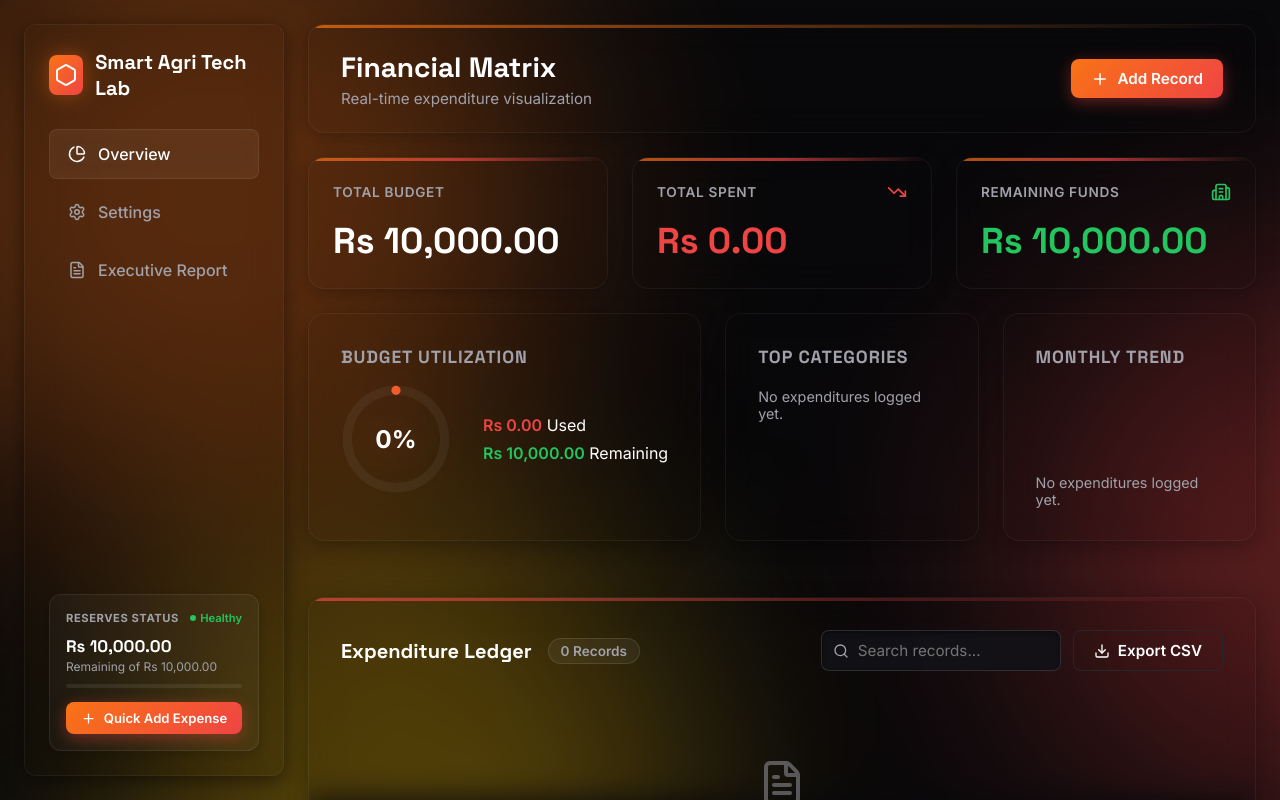
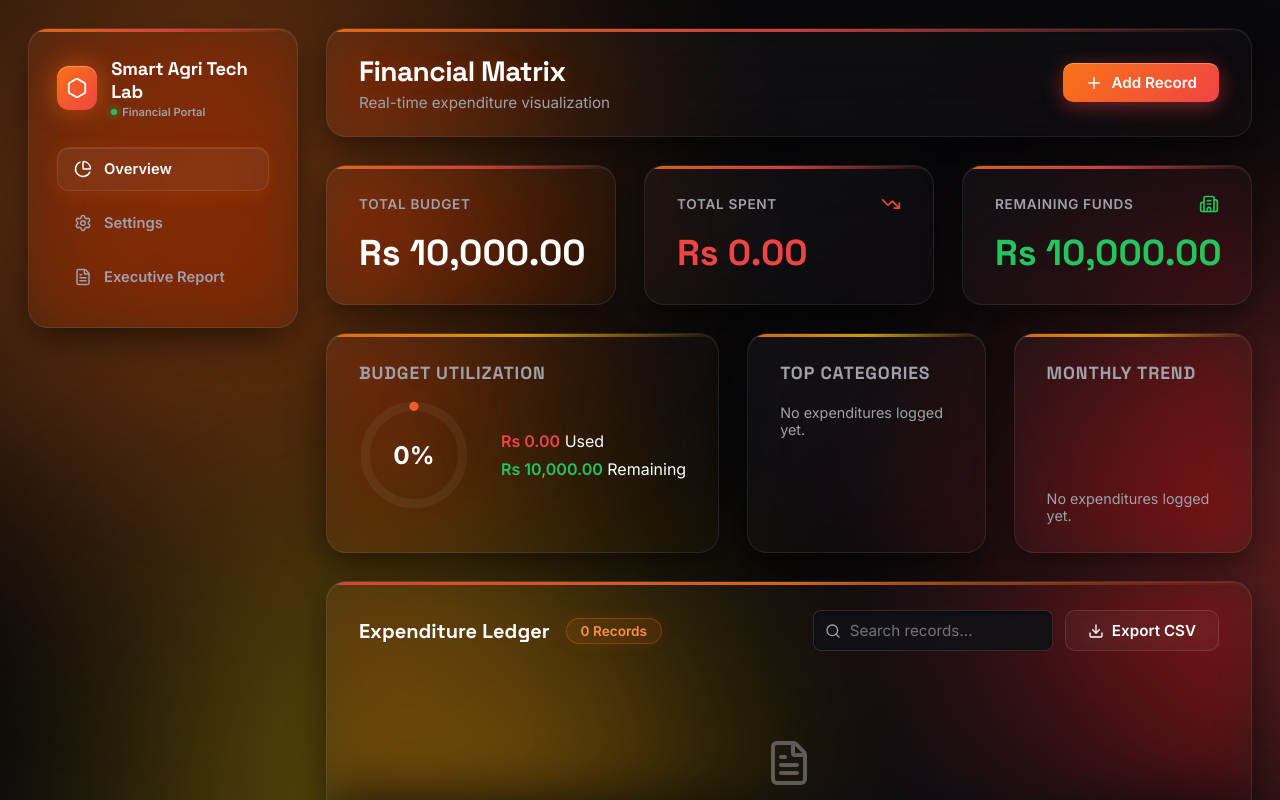
Before and after one commit to Faheem2641/lab-ledger, a Next.js app: page / in a window 1280 px wide. Shown: the top 800 px of the page. Built offline with nearby package versions, Linux system fonts and the light colour scheme.

Commit message:
Update website

```diff
--- a/src/app/globals.css
+++ b/src/app/globals.css
@@ -62,61 +62,78 @@ body {
 .app-container {
   display: flex;
   min-height: 100vh;
-  padding: 24px;
-  gap: 24px;
-  max-width: 1400px;
+  padding: 28px;
+  gap: 28px;
+  max-width: 1440px;
   margin: 0 auto;
 }
 
 /* Sidebar */
 .sidebar {
-  width: 260px;
-  background: var(--card-bg);
-  backdrop-filter: blur(16px);
-  border: 1px solid rgba(255, 255, 255, 0.05);
-  border-radius: 12px;
-  padding: 24px;
+  width: 270px;
+  background: linear-gradient(145deg, rgba(255, 255, 255, 0.04) 0%, rgba(255, 255, 255, 0.01) 100%);
+  backdrop-filter: blur(28px) saturate(190%);
+  -webkit-backdrop-filter: blur(28px) saturate(190%);
+  border: 1px solid rgba(255, 255, 255, 0.08);
+  border-radius: 20px;
+  padding: 28px;
   display: flex;
   flex-direction: column;
-  justify-content: space-between;
+  gap: 28px;
   position: sticky;
-  top: 24px;
-  height: calc(100vh - 48px);
-  box-shadow: 0 4px 20px rgba(0,0,0,0.5);
+  top: 28px;
+  height: fit-content;
+  box-shadow: 0 16px 40px -10px rgba(0, 0, 0, 0.7), inset 0 1px 0 rgba(255, 255, 255, 0.1);
   z-index: 10;
+  overflow: hidden;
+}
+
+.sidebar::before {
+  content: '';
+  position: absolute;
+  top: 0; left: 0; right: 0; height: 3px;
+  background: linear-gradient(90deg, var(--accent-1), var(--accent-2), transparent);
+  opacity: 0.85;
 }
 
 .brand {
   display: flex;
   align-items: center;
-  gap: 12px;
+  gap: 14px;
 }
 
 .brand-icon {
-  width: 40px; height: 40px;
-  border-radius: 8px;
+  width: 44px; height: 44px;
+  border-radius: 12px;
   /* Glowing Brand Icon */
   background: linear-gradient(135deg, var(--accent-1), var(--accent-2));
-  box-shadow: 0 0 20px rgba(249, 115, 22, 0.4);
+  box-shadow: 0 0 25px rgba(249, 115, 22, 0.5), inset 0 1px 0 rgba(255, 255, 255, 0.3);
   display: flex; align-items: center; justify-content: center;
   color: white;
+  transition: transform 0.3s cubic-bezier(0.4, 0, 0.2, 1);
+}
+
+.sidebar:hover .brand-icon {
+  transform: rotate(12deg) scale(1.05);
 }
 
 .brand-text {
   font-family: 'Space Grotesk', sans-serif;
-  font-size: 1.25rem;
+  font-size: 1.15rem;
   font-weight: 700;
   color: var(--text-primary);
+  letter-spacing: -0.01em;
 }
 
-.nav { display: flex; flex-direction: column; gap: 8px; }
+.nav { display: flex; flex-direction: column; gap: 10px; }
 
 .nav-item {
   display: flex; align-items: center; gap: 12px;
-  padding: 14px 18px;
-  border-radius: 8px;
+  padding: 12px 16px;
+  border-radius: 12px;
   color: var(--text-secondary);
-  font-weight: 500;
+  font-weight: 600;
+  font-size: 0.92rem;
   cursor: pointer;
   transition: all 0.3s cubic-bezier(0.4, 0, 0.2, 1);
   position: relative;
@@ -124,34 +141,36 @@ body {
 }
 
 .nav-item:hover {
-  background: rgba(255,255,255,0.03);
+  background: rgba(255, 255, 255, 0.04);
   color: var(--text-primary);
+  border-color: rgba(255, 255, 255, 0.08);
+  transform: translateX(4px);
 }
 
 .nav-item.active {
-  background: linear-gradient(90deg, rgba(249, 115, 22, 0.1) 0%, rgba(249, 115, 22, 0.02) 100%);
-  color: #fff;
-  border: 1px solid rgba(249, 115, 22, 0.2);
-  border-left: 4px solid var(--accent-1);
-  box-shadow: inset 0 0 20px rgba(249, 115, 22, 0.05);
+  background: linear-gradient(90deg, rgba(249, 115, 22, 0.16) 0%, rgba(239, 68, 68, 0.04) 100%);
+  color: #ffffff;
+  border: 1px solid rgba(249, 115, 22, 0.3);
+  box-shadow: 0 4px 20px rgba(249, 115, 22, 0.15), inset 0 1px 0 rgba(255, 255, 255, 0.1);
 }
 
 /* Main Content */
 .main-content {
   flex: 1;
-  display: flex; flex-direction: column; gap: 24px;
-  padding-bottom: 40px;
+  display: flex; flex-direction: column; gap: 28px;
+  padding-bottom: 48px;
   z-index: 10;
 }
 
 .header {
   display: flex; justify-content: space-between; align-items: center;
-  background: var(--card-bg);
-  backdrop-filter: blur(16px);
+  background: linear-gradient(145deg, rgba(255, 255, 255, 0.04) 0%, rgba(255, 255, 255, 0.01) 100%);
+  backdrop-filter: blur(28px) saturate(190%);
+  -webkit-backdrop-filter: blur(28px) saturate(190%);
   padding: 24px 32px;
-  border-radius: 16px;
-  border: 1px solid rgba(255, 255, 255, 0.05);
-  box-shadow: 0 4px 20px rgba(0,0,0,0.3);
+  border-radius: 20px;
+  border: 1px solid rgba(255, 255, 255, 0.08);
+  box-shadow: 0 12px 35px rgba(0,0,0,0.5), inset 0 1px 0 rgba(255, 255, 255, 0.08);
   position: relative;
   overflow: hidden;
 }
@@ -159,44 +178,58 @@ body {
   content: '';
   position: absolute;
   top: 0; left: 0; right: 0; height: 3px;
-  background: linear-gradient(90deg, var(--accent-1), transparent);
-  opacity: 0.7;
+  background: linear-gradient(90deg, var(--accent-1), var(--accent-2), transparent);
+  opacity: 0.85;
 }
 
-.header-title { font-family: 'Space Grotesk', sans-serif; font-size: 1.75rem; font-weight: 700; }
+.header-title {
+  font-family: 'Space Grotesk', sans-serif;
+  font-size: 1.75rem;
+  font-weight: 700;
+  letter-spacing: -0.02em;
+  text-shadow: 0 0 20px rgba(249, 115, 22, 0.2);
+}
 .header-subtitle { color: var(--text-secondary); margin-top: 4px; font-size: 0.95rem; }
 
 .btn {
-  padding: 10px 20px;
-  border-radius: 8px;
+  padding: 10px 22px;
+  border-radius: 10px;
   font-weight: 600; font-size: 0.95rem;
   cursor: pointer;
   display: inline-flex; align-items: center; gap: 8px;
-  transition: all 0.2s; border: none; font-family: inherit;
+  transition: all 0.3s cubic-bezier(0.4, 0, 0.2, 1); border: none; font-family: inherit;
 }
 .btn-primary {
   background: linear-gradient(135deg, var(--accent-1), var(--accent-2));
   color: white;
-  /* The Button Glow */
-  box-shadow: 0 4px 15px rgba(239, 68, 68, 0.4);
+  box-shadow: 0 4px 20px rgba(239, 68, 68, 0.45), inset 0 1px 0 rgba(255, 255, 255, 0.3);
 }
 .btn-primary:hover {
+  transform: translateY(-2px) scale(1.02);
+  box-shadow: 0 8px 25px rgba(249, 115, 22, 0.6), inset 0 1px 0 rgba(255, 255, 255, 0.4);
+}
+.btn-secondary {
+  background: rgba(255, 255, 255, 0.03);
+  border: 1px solid rgba(255, 255, 255, 0.12);
+  color: var(--text-primary);
+  backdrop-filter: blur(12px);
+}
+.btn-secondary:hover {
+  background: rgba(255, 255, 255, 0.08);
+  border-color: rgba(255, 255, 255, 0.2);
   transform: translateY(-2px);
-  box-shadow: 0 6px 20px rgba(249, 115, 22, 0.6);
 }
-.btn-secondary { background: transparent; border: 1px solid var(--border); color: var(--text-primary); }
-.btn-secondary:hover { background: rgba(255,255,255,0.05); }
 
 /* Stats Cards */
-.stats-grid { display: grid; grid-template-columns: repeat(3, 1fr); gap: 24px; }
+.stats-grid { display: grid; grid-template-columns: repeat(3, 1fr); gap: 28px; }
 
 .stat-card {
-  background: var(--card-bg);
-  backdrop-filter: blur(16px);
-  padding: 24px;
-  border-radius: 16px;
-  border: 1px solid rgba(255, 255, 255, 0.05);
-  box-shadow: 0 4px 20px rgba(0,0,0,0.3);
+  background: linear-gradient(145deg, rgba(255, 255, 255, 0.04) 0%, rgba(255, 255, 255, 0.01) 100%);
+  backdrop-filter: blur(28px) saturate(190%);
+  padding: 28px 32px;
+  border-radius: 20px;
+  border: 1px solid rgba(255, 255, 255, 0.08);
+  box-shadow: 0 12px 35px rgba(0,0,0,0.5), inset 0 1px 0 rgba(255, 255, 255, 0.08);
   display: flex; flex-direction: column; gap: 16px;
   transition: all 0.3s cubic-bezier(0.4, 0, 0.2, 1);
   position: relative;
@@ -208,13 +241,13 @@ body {
   position: absolute;
   top: 0; left: 0; right: 0; height: 3px;
   background: linear-gradient(90deg, var(--accent-1), var(--accent-2), transparent);
-  opacity: 0.7;
+  opacity: 0.85;
 }
 
 .stat-card:hover {
-  transform: translateY(-4px);
-  border-color: rgba(249, 115, 22, 0.3);
-  box-shadow: 0 8px 30px rgba(249, 115, 22, 0.15);
+  transform: translateY(-5px) scale(1.01);
+  border-color: rgba(249, 115, 22, 0.35);
+  box-shadow: 0 20px 45px -10px rgba(249, 115, 22, 0.2), inset 0 1px 0 rgba(255, 255, 255, 0.12);
 }
 
 .stat-header { display: flex; justify-content: space-between; align-items: center; }
@@ -224,19 +257,36 @@ body {
 /* Analytics Section */
 .analytics-section {
   display: flex;
-  gap: 24px;
-  margin-bottom: 32px;
+  gap: 28px;
+  margin-bottom: 0;
 }
 @media (max-width: 1024px) {
   .analytics-section { flex-direction: column; }
 }
 .analytics-card {
-  background: var(--card-bg);
-  backdrop-filter: blur(16px);
-  padding: 32px;
-  border-radius: 16px;
-  border: 1px solid rgba(255, 255, 255, 0.05);
-  box-shadow: 0 4px 20px rgba(0,0,0,0.3);
+  background: linear-gradient(145deg, rgba(255, 255, 255, 0.04) 0%, rgba(255, 255, 255, 0.01) 100%);
+  backdrop-filter: blur(28px) saturate(190%);
+  -webkit-backdrop-filter: blur(28px) saturate(190%);
+  padding: 28px 32px;
+  border-radius: 20px;
+  border: 1px solid rgba(255, 255, 255, 0.08);
+  box-shadow: 0 12px 35px rgba(0,0,0,0.5), inset 0 1px 0 rgba(255, 255, 255, 0.08);
+  transition: all 0.3s cubic-bezier(0.4, 0, 0.2, 1);
+  position: relative;
+  overflow: hidden;
+}
+
+.analytics-card::before {
+  content: '';
+  position: absolute;
+  top: 0; left: 0; right: 0; height: 3px;
+  background: linear-gradient(90deg, var(--accent-1), var(--accent-3), transparent);
+  opacity: 0.85;
+}
+
+.analytics-card:hover {
+  border-color: rgba(249, 115, 22, 0.25);
+  box-shadow: 0 16px 40px -10px rgba(0,0,0,0.6), inset 0 1px 0 rgba(255, 255, 255, 0.12);
 }
 .analytics-title {
   font-family: 'Space Grotesk', sans-serif;
@@ -281,12 +331,13 @@ body {
 
 /* Table Panel */
 .data-panel {
-  background: var(--card-bg);
-  backdrop-filter: blur(16px);
-  border-radius: 16px;
-  border: 1px solid rgba(255, 255, 255, 0.05);
-  padding: 32px;
-  box-shadow: 0 4px 20px rgba(0,0,0,0.3);
+  background: linear-gradient(145deg, rgba(255, 255, 255, 0.04) 0%, rgba(255, 255, 255, 0.01) 100%);
+  backdrop-filter: blur(28px) saturate(190%);
+  -webkit-backdrop-filter: blur(28px) saturate(190%);
+  border-radius: 20px;
+  border: 1px solid rgba(255, 255, 255, 0.08);
+  padding: 28px 32px;
+  box-shadow: 0 12px 35px rgba(0,0,0,0.5), inset 0 1px 0 rgba(255, 255, 255, 0.08);
   position: relative;
   overflow: hidden;
 }
@@ -294,17 +345,18 @@ body {
   content: '';
   position: absolute;
   top: 0; left: 0; right: 0; height: 3px;
-  background: linear-gradient(90deg, var(--accent-2), transparent);
-  opacity: 0.7;
+  background: linear-gradient(90deg, var(--accent-2), var(--accent-1), transparent);
+  opacity: 0.85;
 }
 
 .data-panel-header { display: flex; justify-content: space-between; align-items: center; margin-bottom: 24px; }
 .data-panel-title { font-family: 'Space Grotesk', sans-serif; font-size: 1.25rem; font-weight: 700; }
 
 .badge {
-  background: rgba(255,255,255,0.05); padding: 4px 12px; border-radius: 999px;
-  border: 1px solid rgba(255,255,255,0.1);
-  font-size: 0.85rem; font-weight: 600; color: var(--text-secondary);
+  background: rgba(249, 115, 22, 0.1); padding: 4px 14px; border-radius: 999px;
+  border: 1px solid rgba(249, 115, 22, 0.3);
+  font-size: 0.85rem; font-weight: 600; color: #fb923c;
+  box-shadow: 0 0 15px rgba(249, 115, 22, 0.1);
 }
 
 .input-field {
@@ -339,40 +391,59 @@ body {
   grid-template-columns: 1fr 2fr 2fr 1.5fr 120px;
   align-items: center;
   padding: 16px;
-  border-bottom: 1px solid var(--border);
-  transition: background 0.2s;
+  border-bottom: 1px solid rgba(255, 255, 255, 0.06);
+  transition: all 0.2s cubic-bezier(0.4, 0, 0.2, 1);
+  border-radius: 10px;
 }
-.grid-row:hover:not(.grid-header) { background: rgba(255,255,255,0.02); }
+.grid-row:hover:not(.grid-header) {
+  background: linear-gradient(90deg, rgba(255, 255, 255, 0.04) 0%, rgba(255, 255, 255, 0.01) 100%);
+  transform: translateX(2px);
+}
 
 .cell-date { color: var(--text-secondary); font-size: 0.9rem; }
 .cell-item { font-weight: 600; color: var(--text-primary); }
 .cell-details { color: var(--text-secondary); font-size: 0.9rem; display: flex; align-items: center; gap: 6px; }
 .cell-amount { font-family: 'Space Grotesk', sans-serif; font-size: 1.1rem; font-weight: 700; text-align: right; }
 
-.cat-badge {
+.cat-badge, .receipt-badge {
   font-size: 0.65rem;
   font-weight: 700;
   text-transform: uppercase;
-  padding: 2px 8px;
+  padding: 3px 10px;
   border-radius: 999px;
   letter-spacing: 0.05em;
   white-space: nowrap;
+  box-shadow: 0 2px 8px rgba(0,0,0,0.3);
 }
-.cat-hardware { background: rgba(59, 130, 246, 0.2); color: #60a5fa; border: 1px solid rgba(59, 130, 246, 0.4); }
-.cat-consumables { background: rgba(16, 185, 129, 0.2); color: #34d399; border: 1px solid rgba(16, 185, 129, 0.4); }
-.cat-software { background: rgba(139, 92, 246, 0.2); color: #a78bfa; border: 1px solid rgba(139, 92, 246, 0.4); }
-.cat-services { background: rgba(249, 115, 22, 0.2); color: #fb923c; border: 1px solid rgba(249, 115, 22, 0.4); }
-.cat-travel { background: rgba(236, 72, 153, 0.2); color: #f472b6; border: 1px solid rgba(236, 72, 153, 0.4); }
-.cat-other { background: rgba(156, 163, 175, 0.2); color: #9ca3af; border: 1px solid rgba(156, 163, 175, 0.4); }
+.cat-hardware { background: rgba(59, 130, 246, 0.15); color: #60a5fa; border: 1px solid rgba(59, 130, 246, 0.35); }
+.cat-consumables { background: rgba(16, 185, 129, 0.15); color: #34d399; border: 1px solid rgba(16, 185, 129, 0.35); }
+.cat-software { background: rgba(139, 92, 246, 0.15); color: #a78bfa; border: 1px solid rgba(139, 92, 246, 0.35); }
+.cat-services { background: rgba(249, 115, 22, 0.15); color: #fb923c; border: 1px solid rgba(249, 115, 22, 0.35); }
+.cat-travel { background: rgba(236, 72, 153, 0.15); color: #f472b6; border: 1px solid rgba(236, 72, 153, 0.35); }
+.cat-other { background: rgba(156, 163, 175, 0.15); color: #9ca3af; border: 1px solid rgba(156, 163, 175, 0.35); }
+
+.receipt-badge {
+  background: rgba(59, 130, 246, 0.15);
+  color: #60a5fa;
+  border: 1px solid rgba(59, 130, 246, 0.35);
+  display: inline-flex;
+  align-items: center;
+  gap: 4px;
+}
 
 .action-btn {
-  background: transparent; border: 1px solid transparent;
-  width: 32px; height: 32px; border-radius: 6px;
+  background: rgba(255,255,255,0.03); border: 1px solid rgba(255,255,255,0.08);
+  width: 34px; height: 34px; border-radius: 8px;
   display: flex; align-items: center; justify-content: center;
-  color: var(--text-secondary); cursor: pointer; transition: all 0.2s;
+  color: var(--text-secondary); cursor: pointer; transition: all 0.2s cubic-bezier(0.4, 0, 0.2, 1);
 }
-.action-btn:hover { background: rgba(255,255,255,0.05); border-color: rgba(255,255,255,0.1); color: var(--text-primary); }
-.act.file-label:hover { background: rgba(59, 130, 246, 0.1); border-color: rgba(59, 130, 246, 0.5); }
+.action-btn:hover {
+  background: rgba(249, 115, 22, 0.15);
+  border-color: rgba(249, 115, 22, 0.4);
+  color: #ffffff;
+  transform: scale(1.08);
+  box-shadow: 0 0 12px rgba(249, 115, 22, 0.3);
+}
 .file-text { font-size: 0.9rem; color: var(--text-secondary); }
 .file-text strong { color: var(--text-primary); }
 
@@ -462,11 +533,23 @@ body {
   display: flex; align-items: center; justify-content: center; z-index: 100;
 }
 .modal-content {
-  background: var(--card-bg); width: 100%; max-width: 500px;
-  backdrop-filter: blur(24px);
-  border-radius: 16px; padding: 32px;
-  border: 1px solid rgba(255, 255, 255, 0.1);
-  box-shadow: 0 25px 50px -12px rgba(0,0,0,0.8);
+  background: linear-gradient(145deg, rgba(18, 18, 24, 0.95), rgba(10, 10, 14, 0.98));
+  width: 100%; max-width: 500px;
+  backdrop-filter: blur(32px) saturate(200%);
+  -webkit-backdrop-filter: blur(32px) saturate(200%);
+  border-radius: 20px; padding: 32px;
+  border: 1px solid rgba(255, 255, 255, 0.12);
+  box-shadow: 0 30px 60px -12px rgba(0,0,0,0.9), inset 0 1px 0 rgba(255, 255, 255, 0.15);
+  position: relative;
+  overflow: hidden;
+}
+
+.modal-content::before {
+  content: '';
+  position: absolute;
+  top: 0; left: 0; right: 0; height: 3px;
+  background: linear-gradient(90deg, var(--accent-1), var(--accent-2));
+  opacity: 0.9;
 }
 .modal-header { display: flex; justify-content: space-between; align-items: center; margin-bottom: 24px; }
 .modal-title { font-family: 'Space Grotesk', sans-serif; font-size: 1.25rem; font-weight: 700; }
--- a/src/app/page.tsx
+++ b/src/app/page.tsx
@@ -339,15 +339,20 @@ export default function LabBudgetTracker() {
       <div className="app-container">
       {/* Sidebar */}
       <aside className="sidebar">
-        <div>
         <div className="brand">
           <div className="brand-icon">
-              <Hexagon size={24} />
+            <Hexagon size={22} />
           </div>
+          <div>
             <div className="brand-text">Smart Agri Tech Lab</div>
+            <div style={{ fontSize: '0.7rem', color: 'var(--text-secondary)', display: 'flex', alignItems: 'center', gap: '5px', marginTop: '2px', fontWeight: 600 }}>
+              <span style={{ width: '6px', height: '6px', borderRadius: '50%', background: 'var(--success)', boxShadow: '0 0 8px var(--success)' }} />
+              Financial Portal
+            </div>
+          </div>
         </div>
 
-          <nav className="nav" style={{ marginTop: '28px' }}>
+        <nav className="nav">
           <div className="nav-item active">
             <PieChart size={18} />
             <span>Overview</span>
@@ -361,39 +366,6 @@ export default function LabBudgetTracker() {
             <span>{isGeneratingPDF ? "Generating PDF..." : "Executive Report"}</span>
           </div>
         </nav>
-        </div>
-
-        {/* Sidebar Bottom Widget: Financial Health & Quick Shortcut */}
-        <div className="sidebar-footer-card">
-          <div style={{ display: 'flex', alignItems: 'center', justifyContent: 'space-between', marginBottom: '10px' }}>
-            <span style={{ fontSize: '0.7rem', fontWeight: 700, textTransform: 'uppercase', letterSpacing: '0.05em', color: 'var(--text-secondary)' }}>Reserves Status</span>
-            <span style={{ fontSize: '0.7rem', color: amountLeft < 0 ? 'var(--danger)' : 'var(--success)', fontWeight: 600, display: 'inline-flex', alignItems: 'center', gap: '4px' }}>
-              <span style={{ width: '6px', height: '6px', borderRadius: '50%', background: amountLeft < 0 ? 'var(--danger)' : 'var(--success)' }} />
-              {amountLeft < 0 ? 'Over Budget' : 'Healthy'}
-            </span>
-          </div>
-
-          <div style={{ marginBottom: '10px' }}>
-            <div style={{ fontSize: '1.05rem', fontWeight: 700, fontFamily: "'Space Grotesk', sans-serif" }}>
-              {formatCurrency(amountLeft)}
-            </div>
-            <div style={{ fontSize: '0.75rem', color: 'var(--text-secondary)', marginTop: '2px' }}>
-              Remaining of {formatCurrency(totalBudget)}
-            </div>
-          </div>
-
-          <div style={{ height: '4px', background: 'rgba(255,255,255,0.08)', borderRadius: '2px', overflow: 'hidden', marginBottom: '14px' }}>
-            <div style={{ height: '100%', width: `${spentPct}%`, background: 'linear-gradient(90deg, var(--accent-1), var(--accent-2))' }} />
-          </div>
-
-          <button
-            className="btn btn-primary"
-            onClick={() => setIsAddOpen(true)}
-            style={{ width: '100%', justifyContent: 'center', fontSize: '0.82rem', padding: '8px 10px' }}
-          >
-            <Plus size={15} /> Quick Add Expense
-          </button>
-        </div>
       </aside>
 
       {/* Main Interface */}
@@ -544,7 +516,7 @@ export default function LabBudgetTracker() {
             <div className="grid-table" style={{ marginTop: '24px' }}>
               <div className="grid-header">
                 <div>Date</div>
-                <div>Asset / Material on which money is being spent</div>
+                <div>Asset / Material</div>
                 <div>Reference ID</div>
                 <div style={{ textAlign: 'right' }}>Amount</div>
                 <div style={{ textAlign: 'center' }}>Actions</div>
@@ -554,14 +526,16 @@ export default function LabBudgetTracker() {
                   <div className="grid-row" key={p.id}>
                     <div className="cell-date">{new Date(p.date).toLocaleDateString()}</div>
                     <div className="cell-item">
-                      <div style={{ display: 'flex', alignItems: 'center', gap: '8px', flexWrap: 'wrap' }}>
-                        <span>{p.item}</span>
+                      <div style={{ fontSize: '0.95rem', fontWeight: 700, color: 'var(--text-primary)', marginBottom: '6px' }}>
+                        {p.item}
+                      </div>
+                      <div style={{ display: 'flex', alignItems: 'center', gap: '6px', flexWrap: 'wrap' }}>
                         <span className={`cat-badge cat-${((p.category && p.category !== 'undefined' && p.category !== 'null' && String(p.category).trim() !== '') ? p.category : 'Hardware').toLowerCase()}`}>
                           {(p.category && p.category !== 'undefined' && p.category !== 'null' && String(p.category).trim() !== '') ? p.category : 'Hardware'}
                         </span>
-                        {p.hasReceipt && <span style={{ fontSize: '0.7rem', color: '#60a5fa', background: 'rgba(59, 130, 246, 0.15)', border: '1px solid rgba(59, 130, 246, 0.3)', padding: '2px 6px', borderRadius: '4px', display: 'inline-flex', alignItems: 'center', gap: '3px' }}>📎 Receipt</span>}
+                        {p.hasReceipt && <span className="receipt-badge">📎 Receipt</span>}
                       </div>
-                      {p.description && <div style={{ fontSize: '0.8rem', color: 'var(--text-secondary)', marginTop: '4px', lineHeight: '1.4' }}>{p.description}</div>}
+                      {p.description && <div style={{ fontSize: '0.8rem', color: 'var(--text-secondary)', marginTop: '6px', lineHeight: '1.35' }}>{p.description}</div>}
                     </div>
                     <div className="cell-details">
                       <FileText size={14} /> {p.details}
@@ -608,7 +582,7 @@ export default function LabBudgetTracker() {
                 </div>
               )}
               <div className="input-group">
-                <label className="input-label">Asset / Material on which money is being spent</label>
+                <label className="input-label">Asset / Material</label>
                 <input
                   type="text" className="input-field"
                   placeholder="e.g. Quantum Processor Unit"
```
Lines whose indentation alone changed are shown as unchanged.
